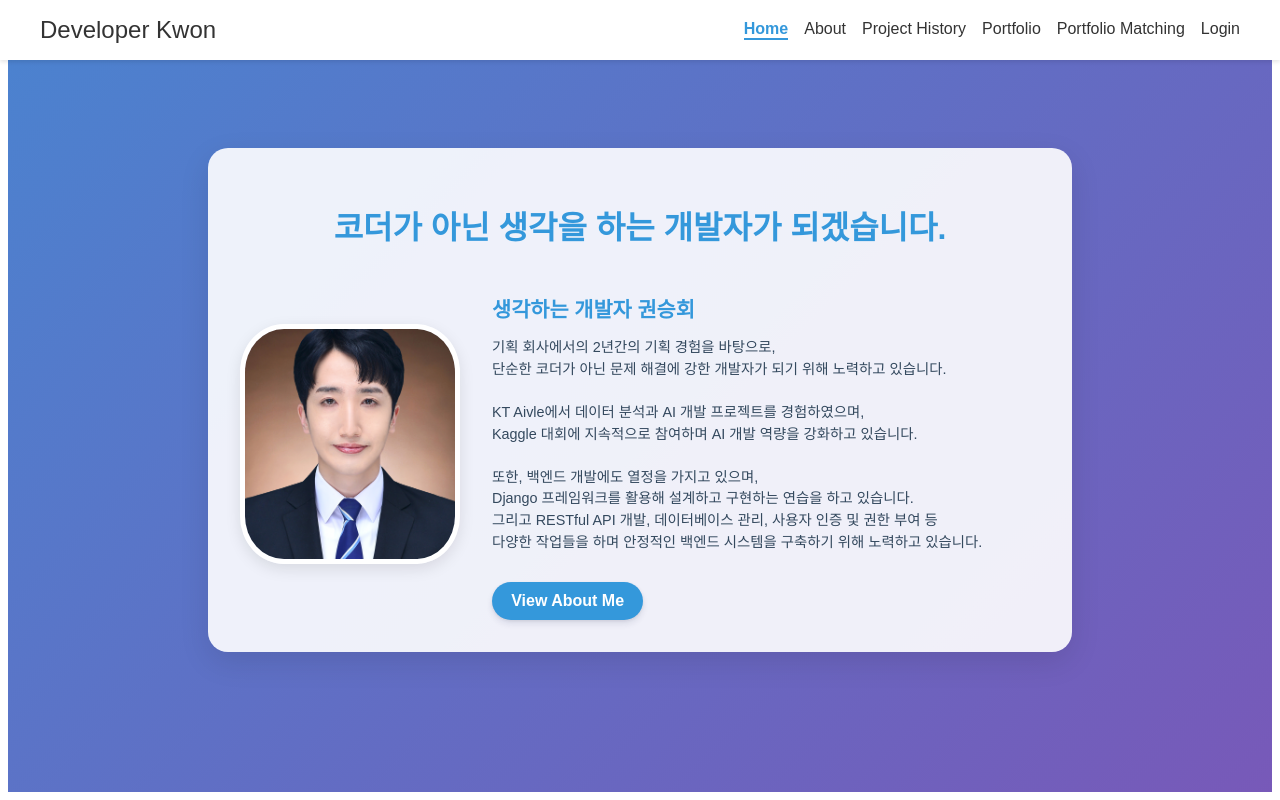
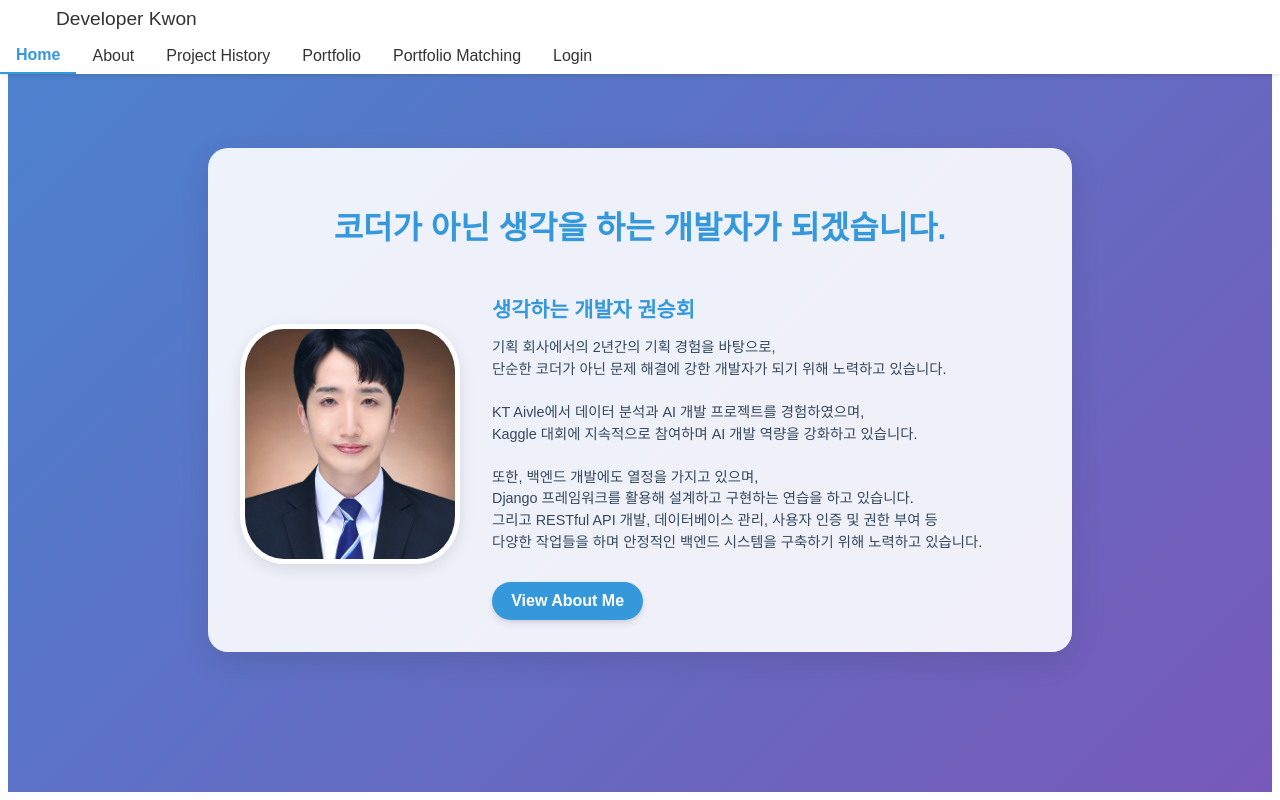
Before and after one commit to harvy1070/harvy_dev, a Vue app in the folder harvy_fe/: page / in a window 1280 px wide. Built offline with nearby package versions, Linux system fonts and the light colour scheme; no server answers; a web font is replaced by a local one.

Commit message:
네비바 변경중

```diff
--- a/harvy_fe/src/components/NavBar.vue
+++ b/harvy_fe/src/components/NavBar.vue
@@ -4,29 +4,45 @@
             <div class="navbar-brand">
                 <router-link to="/" class="navbar-item">Developer Kwon</router-link>
             </div>
-            <div class="hamburger" @click="toggleMenu">
+            <div class="hamburger" @click="toggleMenu" :class="{ 'is-active': isMenuOpen }">
                 <span></span>
                 <span></span>
                 <span></span>
             </div>
+        </div>
         <div class="navbar-menu" :class="{ 'is-active': isMenuOpen }">
-                <router-link to="/" class="navbar-item" :class="{ 'is-active': $route.path === '/' }">Home</router-link>
-                <router-link to="/about" class="navbar-item" :class="{ 'is-active': $route.path === '/about' }"
+            <router-link to="/" class="navbar-item" :class="{ 'is-active': $route.path === '/' }" @click="closeMenu"
+                >Home</router-link
+            >
+            <router-link
+                to="/about"
+                class="navbar-item"
+                :class="{ 'is-active': $route.path === '/about' }"
+                @click="closeMenu"
                 >About</router-link
             >
             <router-link
                 to="/project-history"
                 class="navbar-item"
                 :class="{ 'is-active': $route.path === '/project-history' }"
+                @click="closeMenu"
                 >Project History</router-link
             >
-                <router-link to="/portfolio" class="navbar-item" :class="{ 'is-active': $route.path === '/portfolio' }"
+            <router-link
+                to="/portfolio"
+                class="navbar-item"
+                :class="{ 'is-active': $route.path === '/portfolio' }"
+                @click="closeMenu"
                 >Portfolio</router-link
             >
-                <router-link to="/qna" class="navbar-item" :class="{ 'is-active': $route.path === '/qna' }"
+            <router-link
+                to="/qna"
+                class="navbar-item"
+                :class="{ 'is-active': $route.path === '/qna' }"
+                @click="closeMenu"
                 >Portfolio Matching</router-link
             >
-                <div v-if="isLoggedIn" class="user-menu" @blur="closeDropdown" tabindex="0">
+            <div v-if="isLoggedIn" class="user-menu">
                 <div @click="toggleDropdown" class="user-greeting">
                     <span class="user-name">{{ userName }}</span>
                     <span class="greeting-text">님 반갑습니다.</span>
@@ -35,16 +51,20 @@
                     <a @click="logout" class="dropdown-item">로그아웃</a>
                 </div>
             </div>
-                <router-link v-else to="/login" class="navbar-item" :class="{ 'is-active': $route.path === '/login' }"
+            <router-link
+                v-else
+                to="/login"
+                class="navbar-item"
+                :class="{ 'is-active': $route.path === '/login' }"
+                @click="closeMenu"
                 >Login</router-link
             >
-            </div>
         </div>
     </nav>
 </template>
 
 <script>
-import { computed, ref } from 'vue';
+import { computed, ref, onMounted, onUnmounted } from 'vue';
 import { useStore } from 'vuex';
 import { useRouter } from 'vue-router';
 
@@ -54,6 +74,7 @@ export default {
         const store = useStore();
         const router = useRouter();
         const isDropdownOpen = ref(false);
+        const isMenuOpen = ref(false);
 
         const isLoggedIn = computed(() => store.getters['auth/isAuthenticated']);
         const userName = computed(() => {
@@ -74,11 +95,28 @@ export default {
             router.push('/login');
         };
 
-        const isMenuOpen = ref(false);
-
         const toggleMenu = () => {
             isMenuOpen.value = !isMenuOpen.value;
         };
+
+        const closeMenu = () => {
+            isMenuOpen.value = false;
+        };
+
+        const handleOutsideClick = (event) => {
+            const navbar = document.querySelector('.navbar');
+            if (navbar && !navbar.contains(event.target)) {
+                closeMenu();
+            }
+        };
+
+        onMounted(() => {
+            document.addEventListener('click', handleOutsideClick);
+        });
+
+        onUnmounted(() => {
+            document.removeEventListener('click', handleOutsideClick);
+        });
 
         return {
             isLoggedIn,
@@ -89,6 +127,7 @@ export default {
             closeDropdown,
             isMenuOpen,
             toggleMenu,
+            closeMenu,
         };
     },
 };
@@ -109,54 +148,85 @@ export default {
     display: flex;
     justify-content: space-between;
     align-items: center;
-    padding: 1rem 2rem;
-    max-width: 1200px;
-    margin: 0 auto;
+    padding: 0.5rem 1rem;
 }
 
 .navbar-brand {
-    font-size: 1.5rem;
+    font-size: 1.2rem;
     font-weight: bold;
     color: #346aff;
 }
 
 .navbar-menu {
+    display: none;
+}
+
+.hamburger {
     display: flex;
-    gap: 1rem;
+    flex-direction: column;
+    justify-content: space-around;
+    width: 2rem;
+    height: 2rem;
+    background: transparent;
+    border: none;
+    cursor: pointer;
+    padding: 0;
+}
+
+.hamburger span {
+    width: 2rem;
+    height: 0.25rem;
+    background-color: #333;
+    transition: all 0.3s linear;
+    position: relative;
+    transform-origin: 1px;
+}
+
+.hamburger.is-active span:first-child {
+    transform: rotate(45deg);
+}
+
+.hamburger.is-active span:nth-child(2) {
+    opacity: 0;
+}
+
+.hamburger.is-active span:nth-child(3) {
+    transform: rotate(-45deg);
+}
+
+.navbar-menu.is-active {
+    display: flex;
+    flex-direction: column;
+    position: fixed;
+    top: 3rem;
+    left: 0;
+    right: 0;
+    bottom: 0;
+    background-color: #ffffff;
+    padding: 1rem;
 }
 
 .navbar-item {
     text-decoration: none;
     color: #333;
     font-weight: 500;
-    transition: color 0.3s ease;
-}
-
-.navbar-item:hover,
-.navbar-item.is-active {
-    color: #3498db;
+    padding: 0.75rem 0;
+    border-bottom: 1px solid #e0e0e0;
 }
 
 .navbar-item.is-active {
+    color: #3498db;
     font-weight: 700;
-    border-bottom: 2px solid #3498db;
 }
 
 .user-menu {
-    position: relative;
-    cursor: pointer;
+    padding: 0.75rem 0;
+    border-bottom: 1px solid #e0e0e0;
 }
 
 .user-greeting {
     display: flex;
     align-items: center;
-    padding: 0.5rem 1rem;
-    border-radius: 4px;
-    transition: background-color 0.3s ease;
-}
-
-.user-greeting:hover {
-    background-color: #f5f5f5;
 }
 
 .user-name {
@@ -171,6 +241,52 @@ export default {
 }
 
 .dropdown-menu {
+    margin-top: 0.5rem;
+}
+
+.dropdown-item {
+    display: block;
+    padding: 0.5rem 0;
+    color: #333;
+    text-decoration: none;
+}
+
+@media (min-width: 769px) {
+    .navbar-content {
+        max-width: 1200px;
+        margin: 0 auto;
+    }
+
+    .hamburger {
+        display: none;
+    }
+
+    .navbar-menu {
+        display: flex;
+        align-items: center;
+    }
+
+    .navbar-menu.is-active {
+        position: static;
+        flex-direction: row;
+        padding: 0;
+    }
+
+    .navbar-item {
+        padding: 0.5rem 1rem;
+        border-bottom: none;
+    }
+
+    .navbar-item.is-active {
+        border-bottom: 2px solid #3498db;
+    }
+
+    .user-menu {
+        position: relative;
+        border-bottom: none;
+    }
+
+    .dropdown-menu {
         position: absolute;
         top: 100%;
         right: 0;
@@ -178,82 +294,10 @@ export default {
         border: 1px solid #e0e0e0;
         border-radius: 4px;
         box-shadow: 0 2px 10px rgba(0, 0, 0, 0.1);
-    z-index: 1001;
-    min-width: 150px;
-    margin-top: 0.5rem;
     }
 
     .dropdown-item {
-    display: block;
-    padding: 0.75rem 1rem;
-    color: #333;
-    text-decoration: none;
-    transition: background-color 0.3s ease;
-}
-
-.dropdown-item:hover {
-    background-color: #f5f5f5;
-}
-
-/* 모바일 때문에 햄버거 추가  */
-.hamburger {
-    display: none;
-    flex-direction: column;
-    justify-content: space-around;
-    width: 2rem;
-    height: 2rem;
-    cursor: pointer;
-}
-
-.hamburger span {
-    display: block;
-    width: 100%;
-    height: 2px;
-    background-color: #333;
-    transition: all 0.3s linear;
-}
-
-@media (max-width: 768px) {
-    .navbar-content {
-        flex-direction: row;
-        justify-content: space-between;
-        align-items: center;
-    }
-
-    .hamburger {
-        display: flex;
-    }
-
-    .navbar-menu {
-        display: none;
-        position: absolute;
-        top: 100%;
-        left: 0;
-        right: 0;
-        background-color: #ffffff;
-        flex-direction: column;
-        width: 100%;
-        box-shadow: 0 2px 4px rgba(0, 0, 0, 0.1);
-    }
-
-    .navbar-menu.is-active {
-        display: flex;
-    }
-
-    .navbar-item {
-        padding: 1rem;
-        border-top: 1px solid #e0e0e0;
-    }
-
-    .user-menu {
-        width: 100%;
-    }
-
-    .dropdown-menu {
-        position: static;
-        width: 100%;
-        margin-top: 0;
-        box-shadow: none;
+        padding: 0.5rem 1rem;
     }
 }
 </style>
```
Lines whose indentation alone changed are shown as unchanged.
